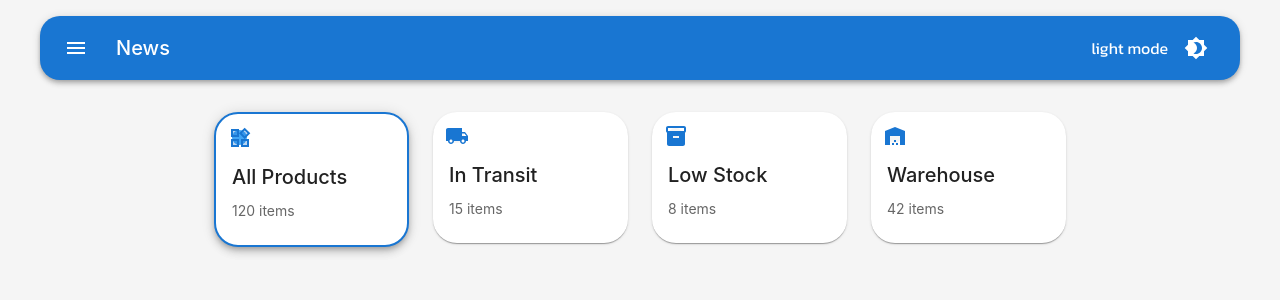
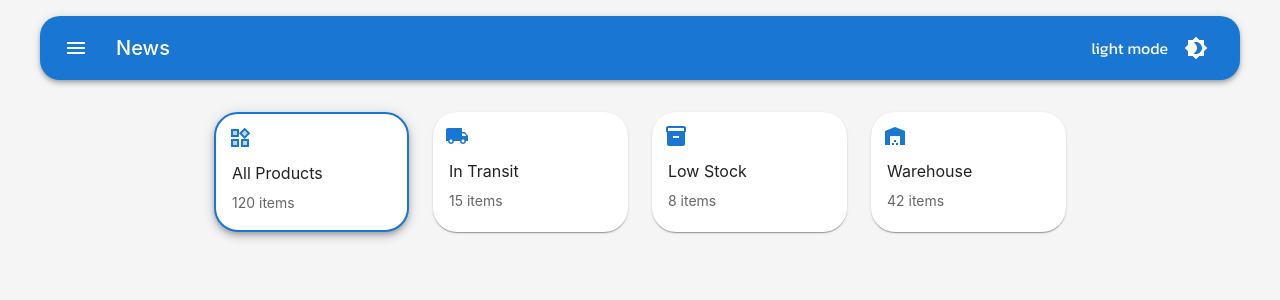
Before and after one commit to Hati-pos/hati-pos-web, a Next.js app: page /stocks/all-product in a window 1280 px wide. Shown: the top 300 px of the page. Built offline with nearby package versions, Linux system fonts and the light colour scheme.

Commit message:
feat: update width height filter card

```diff
--- a/components/base/FilterCard.tsx
+++ b/components/base/FilterCard.tsx
@@ -40,6 +40,10 @@ const FilterCard: React.FC<FilterCardProps> = ({
         boxShadow: selected ? 5 : 1,
         border: selected ? '2px solid' : 'none',
         borderColor: 'primary.main',
+        minWidth: 150,
+        maxWidth: 200,
+        minHeight: 70,
+        maxHeight: 120,
         '&:hover': {
           transform: 'translateY(-4px)',
           boxShadow: 3,
@@ -58,7 +62,6 @@ const FilterCard: React.FC<FilterCardProps> = ({
               display: 'flex',
               alignItems: 'center',
               justifyContent: 'center',
-              backgroundColor: selected ? 'primary.light' : 'background.default',
               borderRadius: '50%',
               width: 15,
               height: 15,
@@ -67,7 +70,7 @@ const FilterCard: React.FC<FilterCardProps> = ({
           >
             {icon}
           </Box>
-          <Typography variant="h6" component="div" align="left">
+          <Typography variant="body1" component="div" align="left">
             {name}
           </Typography>
           <Typography variant="body2" color="text.secondary" align="left">
```
